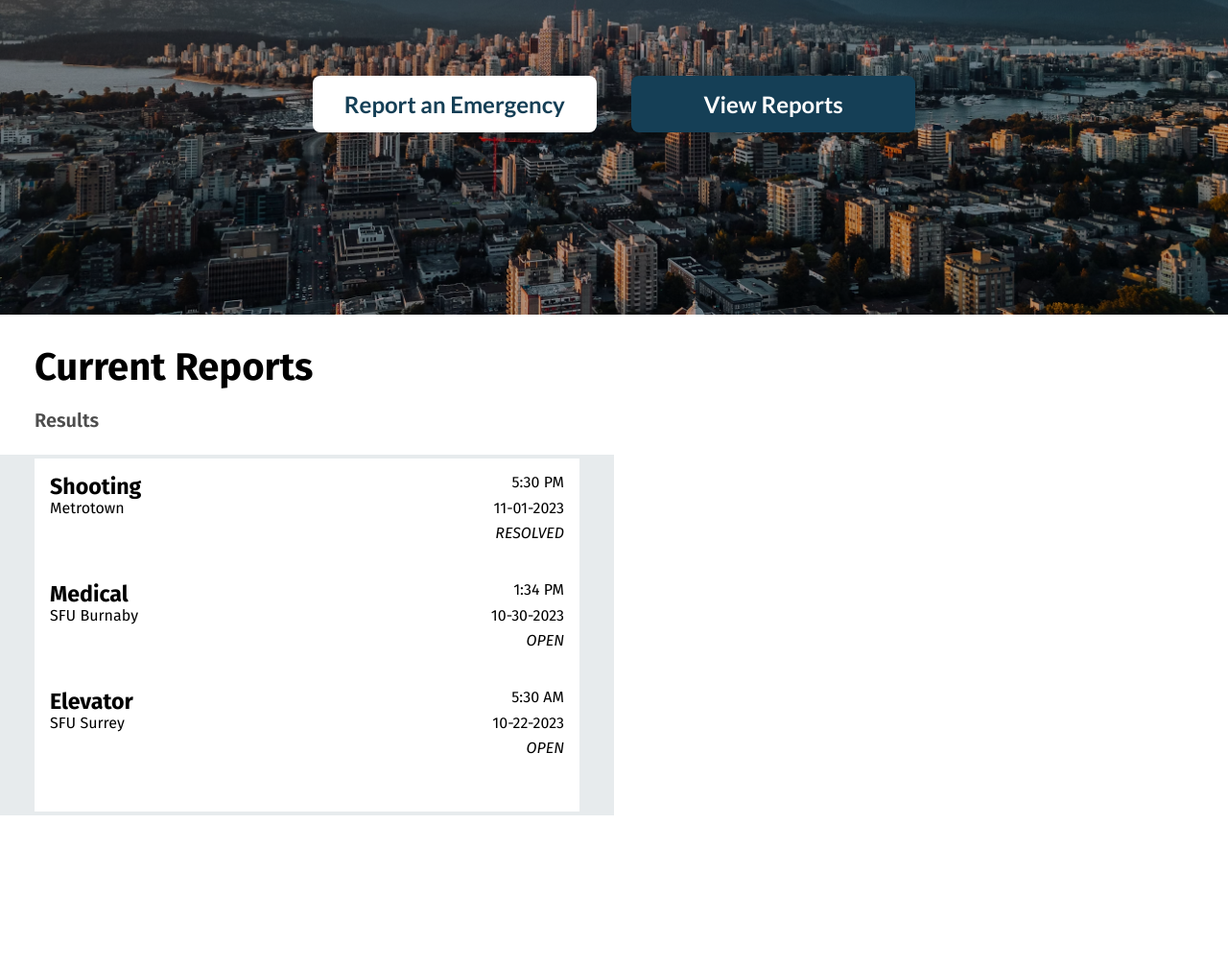
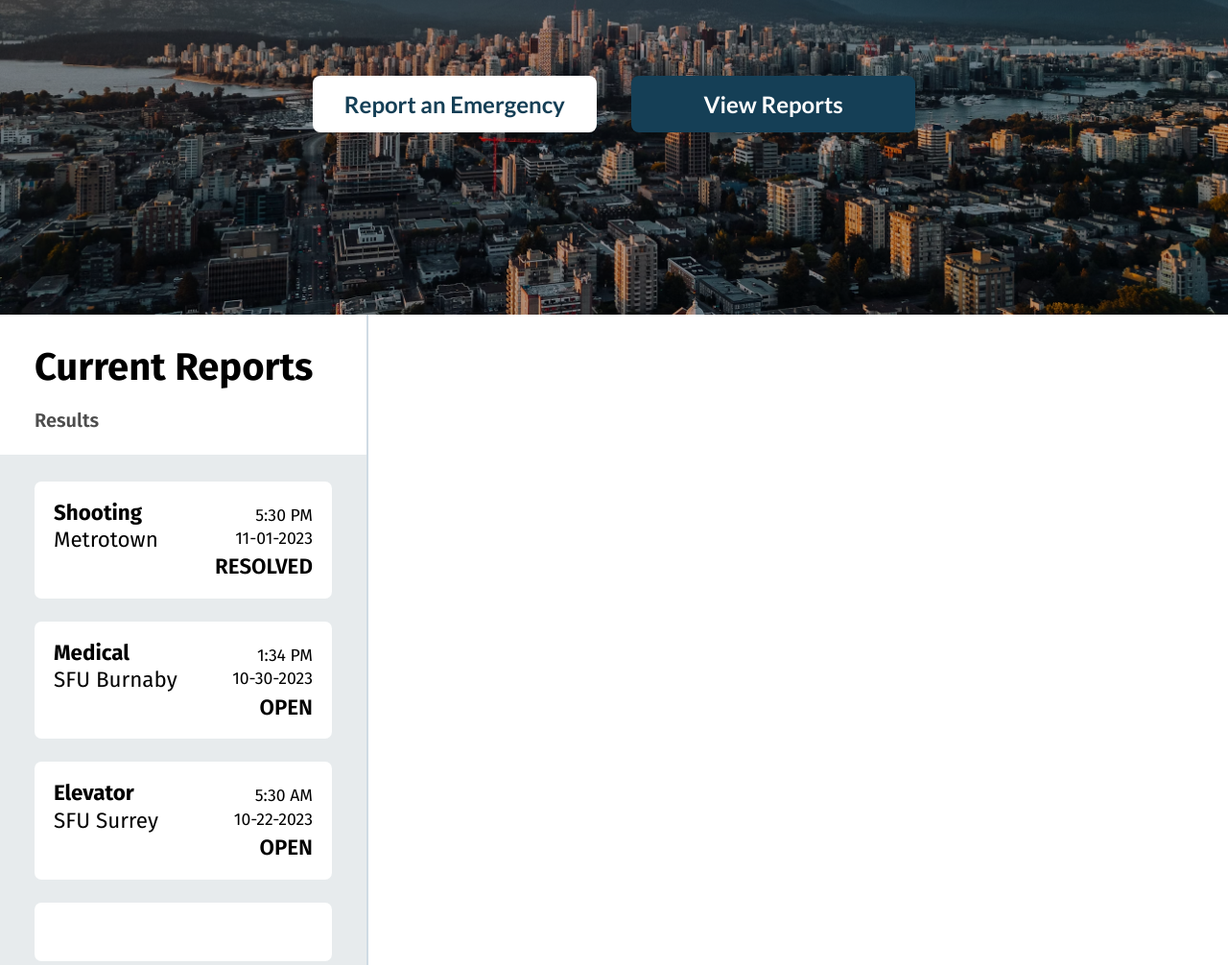
Before and after one commit to biancadimaano/ecomm-website, a plain HTML site: page public_html/index.html in a window 1280 px wide. Shown: the part 385-1391 px from the top of the page at 96% size. Before the commit the page ends 1235 px from the top, so only its background shows below. Drawn offline with Linux system fonts and the light colour scheme.

Commit message:
Updated grid layout in main section to 30% 70%, replacing 1fr 1fr

```diff
--- a/public_html/css/main.css
+++ b/public_html/css/main.css
@@ -122,8 +122,18 @@ main section .results{
 /* Info card
     ==================== */
 
+main{
+    grid-template-columns: 30% 70%;
+}
+
 main .reports{
     background-color:#E7EBED;
     padding:0.25rem 2.25rem;
     margin-top: 1.5rem;
+    overflow-y: scroll;
+    /* max-height: rem; */
 }
+
+main .left{
+    border-right: 0.15rem solid #CFDBE4;
+}
--- a/public_html/css/reports.css
+++ b/public_html/css/reports.css
@@ -10,41 +10,46 @@
     Very light gray: #E7EBED
 */
 
-main{
-    grid-template-columns: 1fr 1fr;
-}
-
 .reports div{
-    /* Grid */
     grid-template-columns: 1fr 1fr;
     grid-template-rows: 1fr 1fr 1fr;
+    row-gap:0.15rem;
 
-    /* Background */
     background: white;
+    border-radius:0.45rem;
 
-    padding:1rem;
+    margin-top:1.5rem;
+    padding:1.25rem;
 }
 
 .reports div h3{
-    font-size:1.45rem;
+    font-size:1.4rem;
     order:0;
 }
 
 .reports .location{
     order:2;
+    font-size:1.4rem;
 }
 
 .reports .time{
     order:1;
+    font-size:1.1rem;
+    margin-top:0.35rem;
 }
 
 .reports .date{
     order:3;
+    font-size:1.1rem;
+    margin-top:0.12rem;
 }
 
 .reports em{
     grid-column: span 2;
     order:4;
+    font-style:normal;
+    font-size:1.4rem;
+    font-weight:600;
 }
 
 .time, .date, .reports em{
--- a/public_html/index.html
+++ b/public_html/index.html
@@ -42,7 +42,7 @@
     <main class="grid">
 
         <!-- Current Reports section -->
-        <section>
+        <section class="left">
             <!-- Section title -->
             <h2>Current Reports</h2>
             <!-- Results text -->
```
